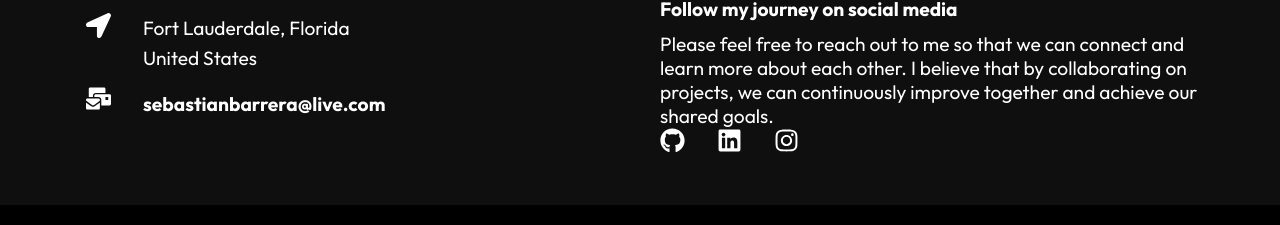
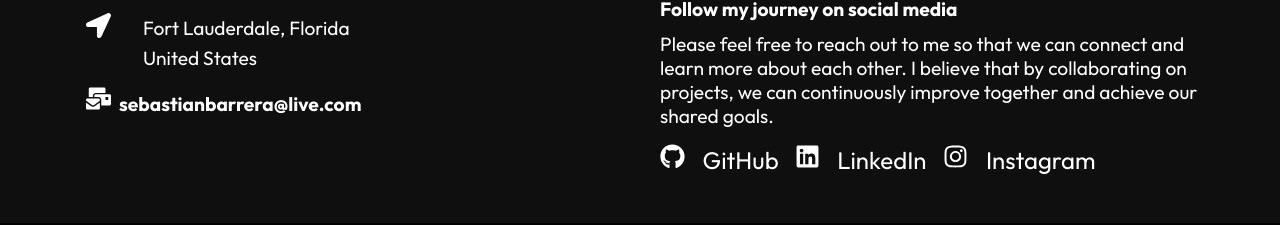
Before and after one commit to Barrerse/My_Portfolio, a React (Create React App) app: page /project in a window 1280 px wide. Shown: the part 531-756 px from the top of the page. Built offline with nearby package versions, Linux system fonts and the light colour scheme.

Commit message:
went back and added some links and transition syling to footer

```diff
--- a/src/components/Footer.css
+++ b/src/components/Footer.css
@@ -37,9 +37,28 @@
     padding: 1rem;
 }
 
-.social{
+.socials{
     margin-top: 1rem;
 }
+
+/* make socials hover */
+
+.socials {
+  display: flex;
+  align-items: center;
+}
+
+.socials > * {
+  margin-right: 1rem;
+  font-size: 1.5rem;
+  color: #fff;
+  transition: transform 0.3s ease-in-out;
+}
+
+.socials > *:hover {
+  transform: scale(1.2);
+}
+
 
 h4{
     font-size: 1.2rem;
--- a/src/components/Footer.js
+++ b/src/components/Footer.js
@@ -1,6 +1,7 @@
 import "./Footer.css";
 
 import React from 'react'
+import { Link } from "react-router-dom";
 
 import { FaInstagram, FaLocationArrow, FaMailBulk, FaLinkedin, FaGithub } from "react-icons/fa";
 
@@ -17,17 +18,32 @@ const Footer = () => {
                     </div>
                 </div>
                 <div className="email">
-                <h4><FaMailBulk size={25} style={{color: "#fff", marginRight: "2rem"}}/>sebastianbarrera@live.com</h4>
+                <Link to="/contact">
+                    <h4>
+                      <FaMailBulk size={25} style={{color: "#fff", marginRight: "0.5rem"}}/>
+                      sebastianbarrera@live.com
+                    </h4>
+                  </Link>
                 </div>
             </div>
             <div className="footer-right">
                 <h4>Follow my journey on social media</h4>
                 <p> Please feel free to reach out to me so that we can connect and learn more about each other. I believe that by collaborating on projects, we can continuously improve together and achieve our shared goals.</p>
                 <div className="socials">
-                <FaGithub size={25} style={{color: "#fff", marginRight: "2rem"}}/>
-                <FaLinkedin size={25} style={{color: "#fff", marginRight: "2rem"}}/>
-                <FaInstagram size={25} style={{color: "#fff", marginRight: "2rem"}}/>
+                    <a href="https://github.com/BARRERSE">
+                         <FaGithub size={25} style={{color: "#fff", marginRight: "1rem"}}/>
+                        <span style={{marginLeft: "0.1rem"}}>GitHub</span>
+                    </a>
+                    <a href="https://linkedin.com/in/sebastianbarrera91/">
+                        <FaLinkedin size={25} style={{color: "#fff", marginRight: "1rem"}}/>
+                        <span style={{marginLeft: "0.1rem"}}>LinkedIn</span>
+                    </a>
+                    <a href="https://instagram.com/ooSebas/">
+                        <FaInstagram size={25} style={{color: "#fff", marginRight: "1rem"}}/>
+                        <span style={{marginLeft: "0.1em"}}>Instagram</span>
+                    </a>
                 </div>
+
             </div>
         </div>
     </div>
```
Also changed, not shown: src/components/ProjectCard.js (added, +11 -0 lines), src/components/ProjectCard.css (added).
